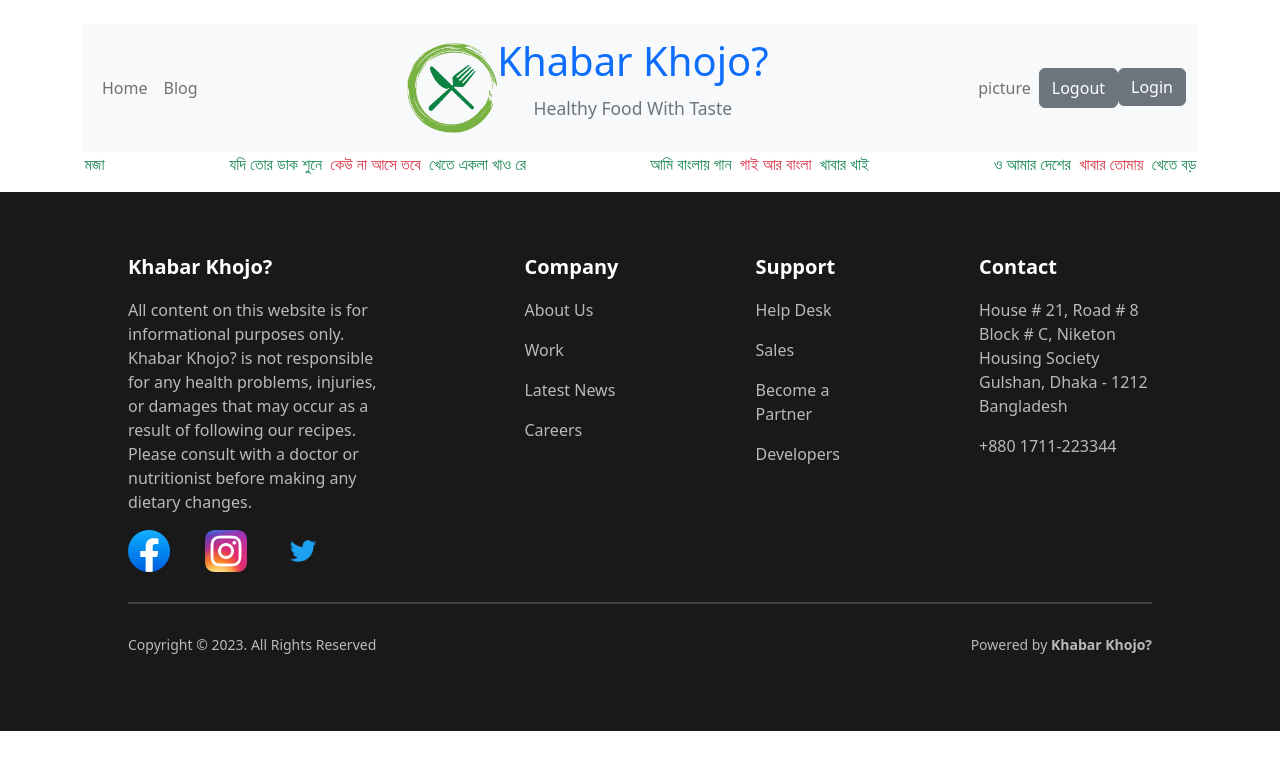
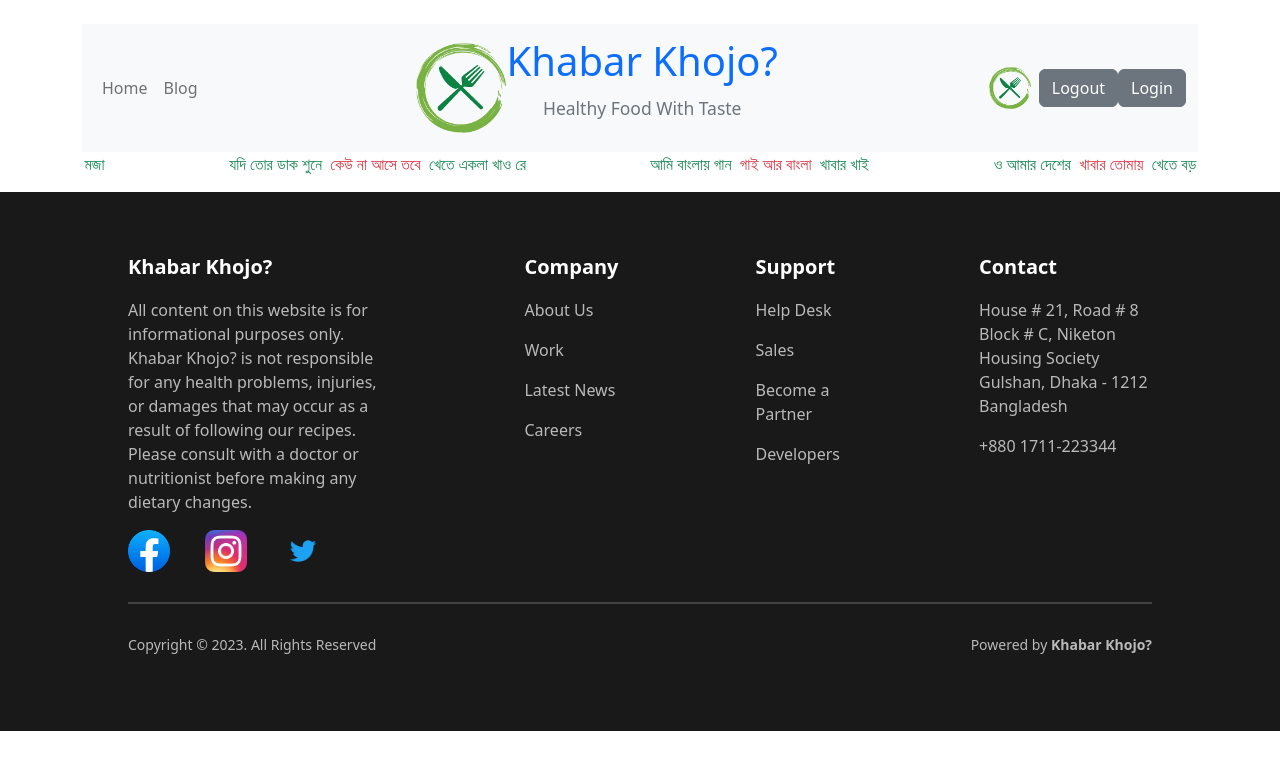
Before and after one commit to Amin0710/chef-recipe-hunter-client, a React (Vite) app in the folder khabor-khoje/: page / in a window 1280 px wide. Shown: the top 770 px of the page. Built offline with nearby package versions, Linux system fonts and the light colour scheme.

Commit message:
more navbar

```diff
--- a/khabor-khoje/src/Pages/Shared/Navigationbar.jsx
+++ b/khabor-khoje/src/Pages/Shared/Navigationbar.jsx
@@ -22,8 +22,8 @@
 				</Navbar.Brand>
 				<Navbar.Collapse id="responsive-navbar-nav">
 					<Nav className="me-auto">
-						<Nav.Link href="#features">Home</Nav.Link>
-						<Nav.Link href="#pricing">Blog</Nav.Link>
+						<Nav.Link href="/features">Home</Nav.Link>
+						<Nav.Link href="/pricing">Blog</Nav.Link>
 					</Nav>
 					<Navbar.Brand id="large-screen" href="#home" className="mx-auto">
 						<div className="d-flex align-items-center">
@@ -36,9 +36,13 @@
 							</div>
 						</div>
 					</Navbar.Brand>
-					<Nav className="ms-auto">
-						<Nav.Link href="#pricing">picture</Nav.Link>
-						<Button variant="secondary">Logout</Button>
+					<Nav className="ms-auto d-flex  align-items-center">
+						<div>
+							<img src={logo} alt="" width={"42px"} height={"42px"} />
+							<Link to="/login" className="ms-2">
+								<Button variant="secondary">Logout</Button>
+							</Link>
+						</div>
 						<Link to="/login">
 							<Button variant="secondary">Login</Button>
 						</Link>
```
